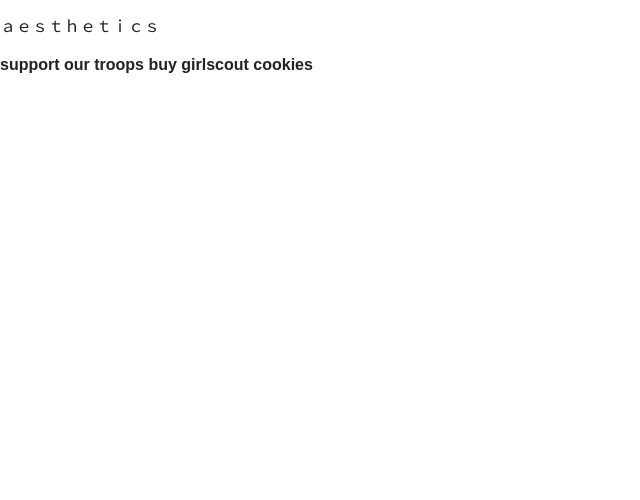
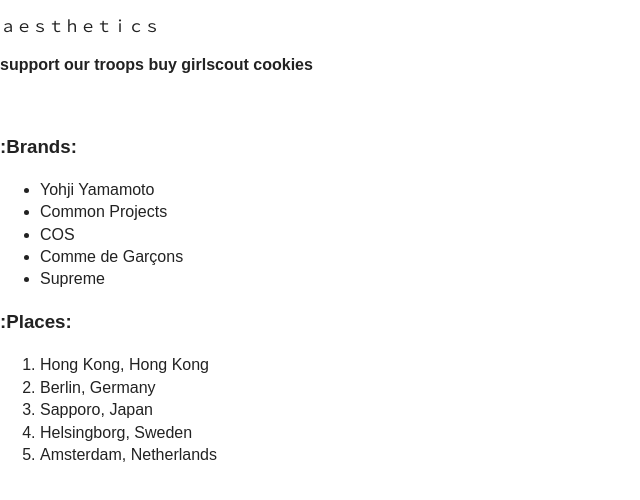
Before and after one commit to saturnist/mr181.com, a plain HTML site: page index.html in a window 1280 px wide. Shown: the whole page, without its empty margins (0-640 px from the left). Drawn offline with nearby package versions, Linux system fonts and the light colour scheme.

Commit message:
added lists

```diff
--- a/index.html
+++ b/index.html
@@ -22,6 +22,23 @@
         <!-- Add your site or application content here -->
         <p>ａｅｓｔｈｅｔｉｃｓ</p>
         <p><b>support our troops buy girlscout cookies</b></p>
+        <br>
+        <h3>:Brands:</h3>
+        <ul>
+            <li>Yohji Yamamoto</li>
+            <li>Common Projects</li>
+            <li>COS</li>
+            <li>Comme de Garçons</li>
+            <li>Supreme</li>
+        </ul>
+        <h3>:Places:</h3>
+        <ol>
+            <li>Hong Kong, Hong Kong</li>
+            <li>Berlin, Germany</li>
+            <li>Sapporo, Japan</li>
+            <li>Helsingborg, Sweden</li>
+            <li>Amsterdam, Netherlands</li>
+        </ol>
 
         <script src="https://code.jquery.com/jquery-1.12.0.min.js"></script>
         <script>window.jQuery || document.write('<script src="js/vendor/jquery-1.12.0.min.js"><\/script>')</script>
```
